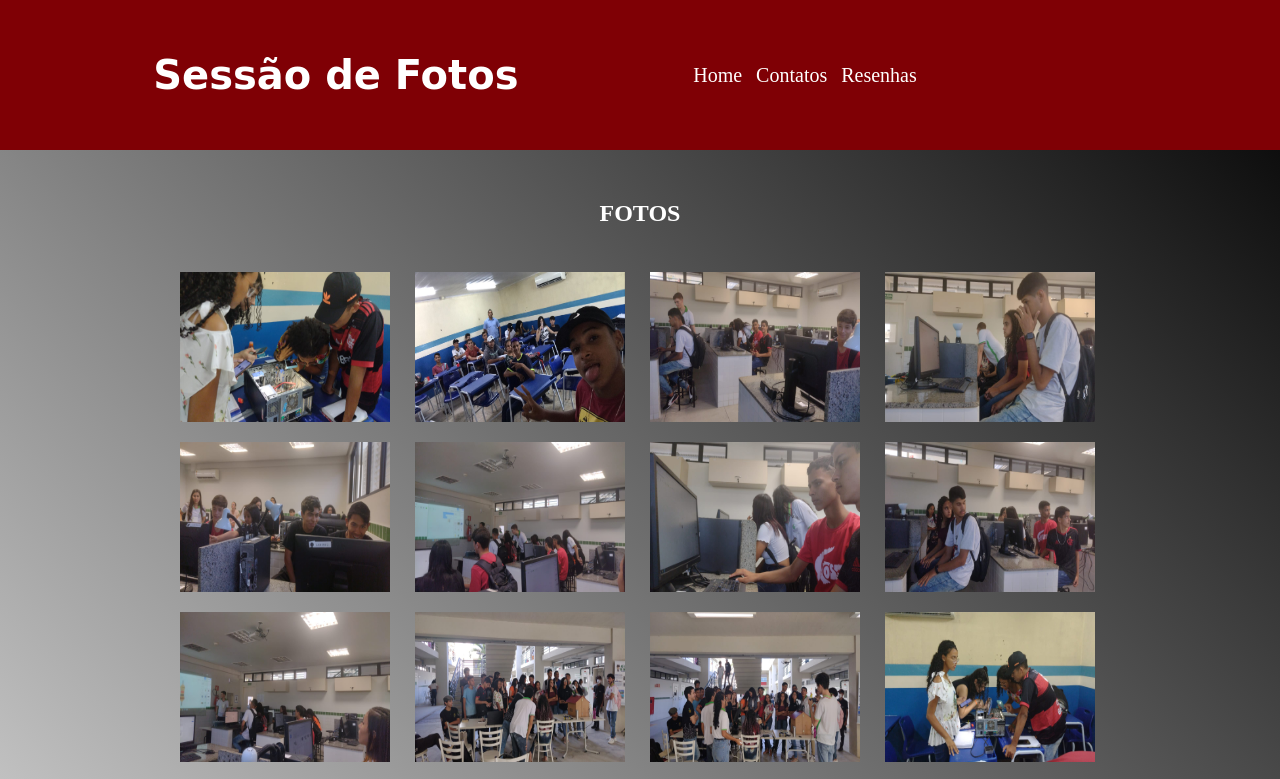
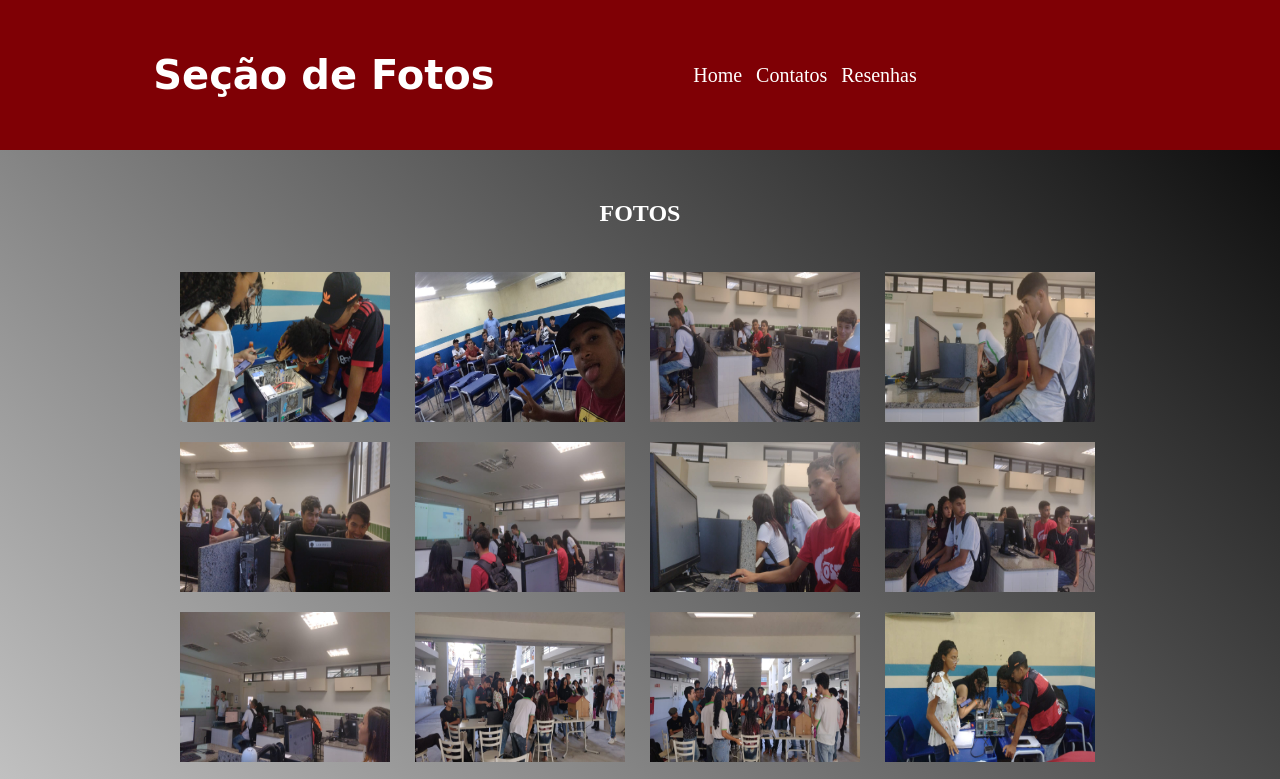
Before and after one commit to RedesPronatec/SiteDoCurso, a plain HTML site: page fotos.html in a window 1280 px wide. Shown: the top 779 px of the page. Drawn offline with Linux system fonts and the light colour scheme.

Commit message:
Update fotos.html
Modificado nome "sessão" para "seção".

```diff
--- a/fotos.html
+++ b/fotos.html
@@ -2,7 +2,7 @@
 <html lang="pt-br">
  <head>
   <meta http-equiv="content-type" content="text/html; charset=utf-8" />
-   <title>Sessão de Fotos</title>
+   <title>Seção de Fotos</title>
    <link rel="stylesheet" href="estilos.css">
    </head>
 
@@ -10,7 +10,7 @@
 
    <header class="header-fotos">
     <div class="container-fotos">
-      <div class="logo-fotos"><h1>Sessão de Fotos</h1></div>
+      <div class="logo-fotos"><h1>Seção de Fotos</h1></div>
 
       <div class="menu-fotos">
        <nav>
```
